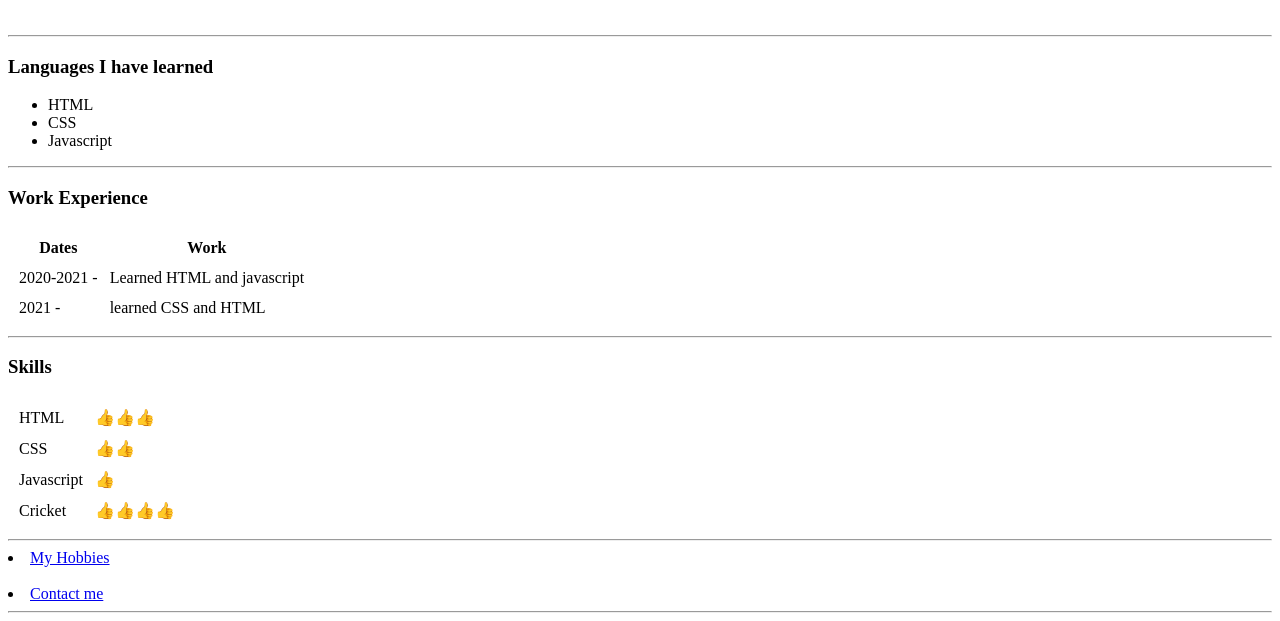
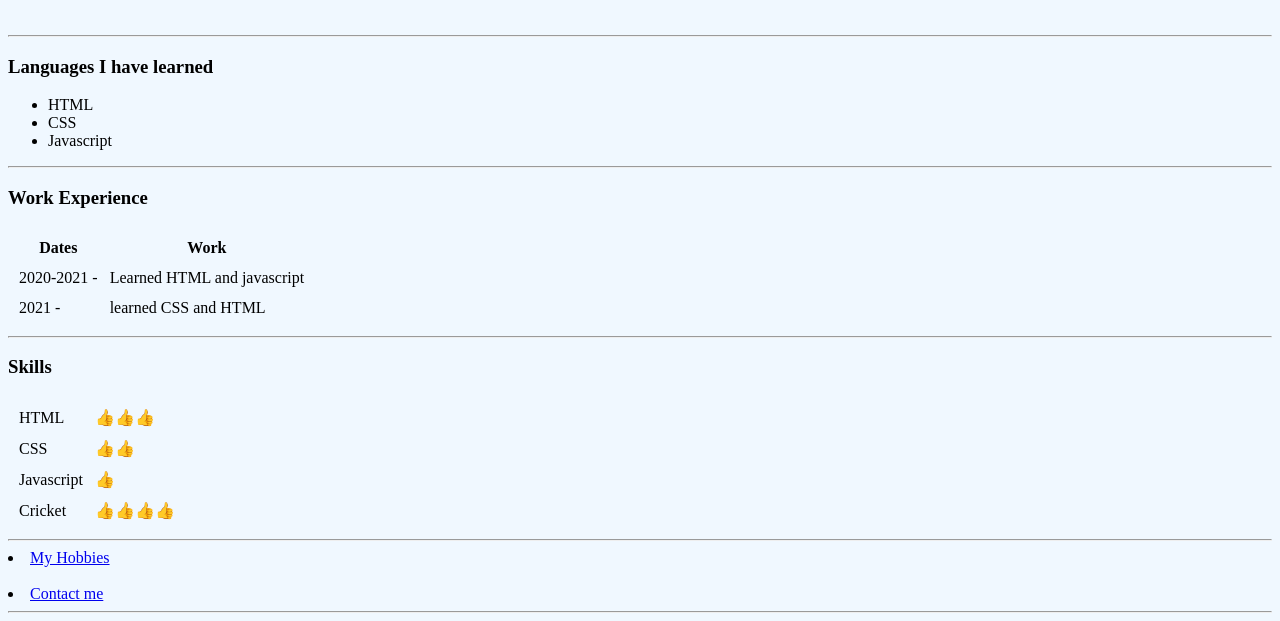
Before and after one commit to hridhaan-sharma/personal-website, a plain HTML site: page index.html in a window 1280 px wide. Shown: the part 192-813 px from the top of the page. Drawn offline with Linux system fonts and the light colour scheme.

Commit message:
Update index.html

```diff
--- a/index.html
+++ b/index.html
@@ -3,6 +3,11 @@
   <head>
     <meta charset="UTF-8" />
     <title>😎 Hridhaan's personal website</title>
+    <style>
+     body{
+       background:aliceblue;
+      }
+    </style>
   </head>
   <body>
     <table cellspacing="30">
```
